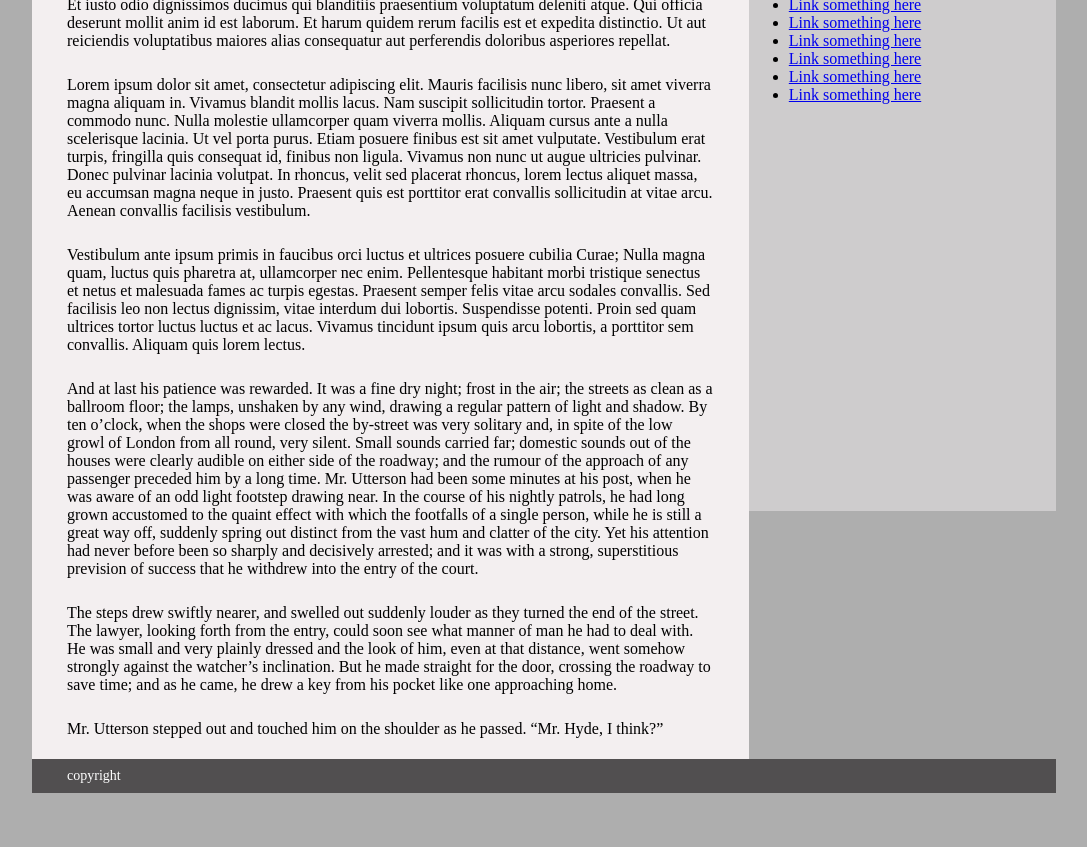
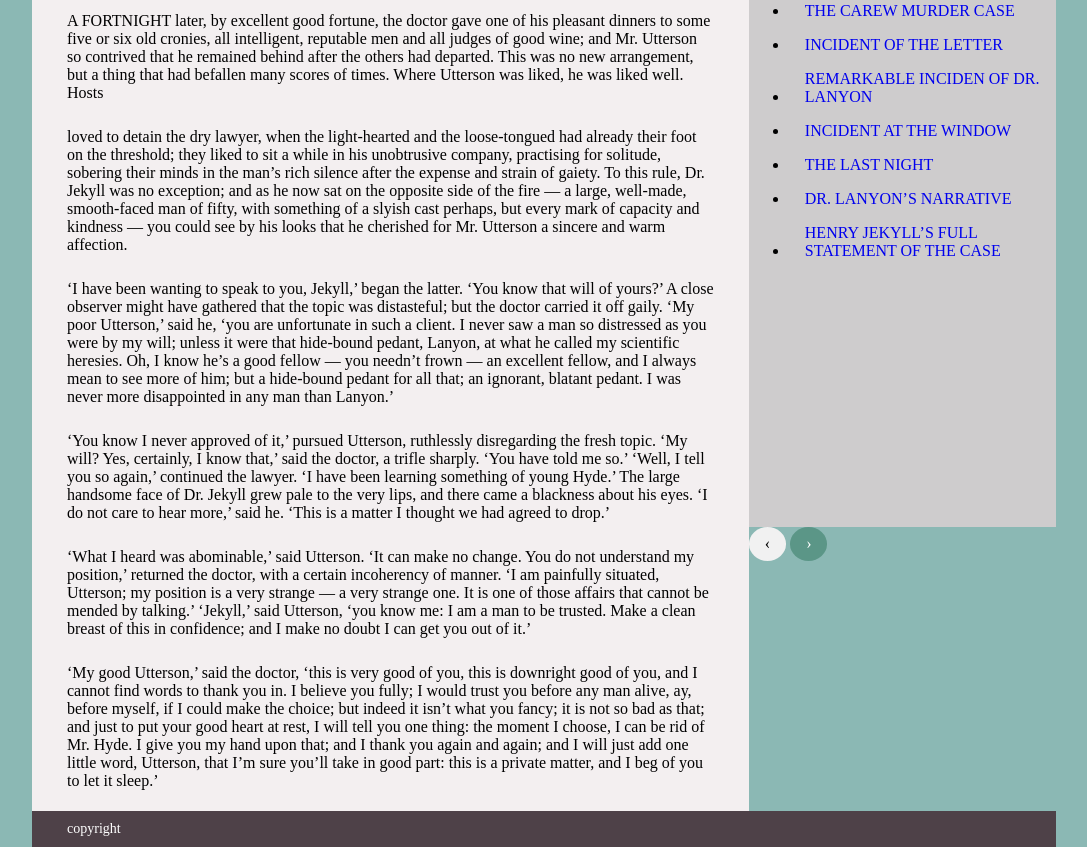
Before and after one commit to DanaHead3/Beginner-1, a plain HTML site: page index.html in a window 1280 px wide. Shown: the part 282-1129 px from the top of the page, without its empty margins (96-1183 px from the left). Before the commit the page ends 1075 px from the top, so only its background shows below. Drawn offline with Linux system fonts and the light colour scheme.

Commit message:
fourth commit

```diff
--- a/css/main.css
+++ b/css/main.css
@@ -1,7 +1,7 @@
 /* body */
 
 body {
-    background-color: #aeaeae;
+    background-color: #66a19cc0;
     margin: 0;
 }
 
@@ -20,7 +20,7 @@ body {
 }
 
 .header .logo {
-    background-color: #aeaeae;
+    background-color: #e7e5e6;
     display: inline-block;
     font-size: 48px;
     padding: 15px 50px;
@@ -30,7 +30,7 @@ body {
 /* site nav */
 
 .navigation {
-    background-color: #a5a3a4;
+    background-color: #66a19cc0;
 }
 
 .navigation ul {
@@ -43,11 +43,19 @@ body {
     padding: 15px 25px;
 }
 
+.navigation li a:hover {
+    transition-duration: 0.4s;
+    background-color: #75bbb5cb;
+}
+
+
 .navigation a {
     color: #fff;
     text-decoration: none;
     text-transform: uppercase;
 }
+
+
 
 /* main div */
 
@@ -83,9 +91,9 @@ body {
 
 .footer {
     clear: left;
-    background-color: #514f50;
+    background-color: #4e4148;
     font-size: 14px;
-    padding: 9px 0;
+    padding: 10px 0;
 }
 
 .footer p {
@@ -93,3 +101,28 @@ body {
     color: #ffffff;
     padding-left: 35px;
 }
+
+a {
+    text-decoration: none;
+    display: inline-block;
+    padding: 8px 16px;
+  }
+
+  a:hover {
+    background-color: #ddd;
+    color: black;
+  }
+
+  .previous {
+    background-color: #f1f1f1;
+    color: black;
+  }
+
+  .next {
+    background-color: rgb(91, 150, 135);
+    color: white;
+  }
+
+  .round {
+    border-radius: 50%;
+  }
--- a/index.html
+++ b/index.html
@@ -6,12 +6,9 @@
 
     <!-- title -->
     <title>Devstar Week 1 Beginner Project</title>
-
-    <!-- icon -->
     <link rel="shortcut icon" href="img/favicon.png">
-
-    <!-- CSS -->
     <link rel="stylesheet" href="css/main.css">
+    <link rel="stylesheet" href="https://cdnjs.cloudflare.com/ajax/libs/font-awesome/4.7.0/css/font-awesome.min.css">
 </head>
 
 <body>
@@ -19,90 +16,116 @@
     <div class="wrapper">
         <!-- logo -->
         <div class="header">
-            <span class="logo">logo</span>
+            <span class="logo">BookEasy</span>
+            <i class="fa fa-book fa-3x"></i>
         </div>
 
         <!-- site nav -->
         <div class="navigation">
             <ul>
                 <li>
-                    <a href="#">link</a>
+                    <a href="#">Home</a>
                 </li>
                 <li>
-                    <a href="#">link</a>
+                    <a href="#">My Books</a>
                 </li>
                 <li>
-                    <a href="#">link</a>
+                    <a href="#">Search</a>
                 </li>
                 <li>
-                    <a href="#">link</a>
+                    <a href="#">Library</a>
                 </li>
                 <li>
-                    <a href="#">link</a>
+                    <a href="#">New Arrivals</a>
                 </li>
                 <li>
-                    <a href="#">link</a>
+                    <a href="#">Contact</a>
                 </li>
             </ul>
         </div>
         <!-- main section -->
         <div class="main">
-            <h1>Website name</h1>
-            <p>Et iusto odio dignissimos ducimus qui blanditiis praesentium voluptatum deleniti atque. Qui officia
-                deserunt mollit anim id est laborum. Et harum quidem rerum facilis est et expedita distinctio. Ut aut
-                reiciendis voluptatibus maiores alias consequatur aut perferendis doloribus asperiores repellat.</p>
+            <h1>DR. JEKYLL WAS
+                QUITE AT EASE</h1>
+            <p>A FORTNIGHT later, by excellent good fortune, the
+                doctor gave one of his pleasant dinners to some five or six
+                old cronies, all intelligent, reputable men and all judges of
+                good wine; and Mr. Utterson so contrived that he remained
+                behind after the others had departed. This was no new arrangement, but a thing that had befallen many scores of
+                times. Where Utterson was liked, he was liked well. Hosts </p>
 
-                <p>Lorem ipsum dolor sit amet, consectetur adipiscing elit. Mauris facilisis nunc libero, sit amet viverra
-                magna aliquam in. Vivamus blandit mollis lacus. Nam suscipit sollicitudin tortor. Praesent a commodo
-                nunc. Nulla molestie ullamcorper quam viverra mollis. Aliquam cursus ante a nulla scelerisque lacinia.
-                Ut vel porta purus. Etiam posuere finibus est sit amet vulputate. Vestibulum erat turpis, fringilla quis
-                consequat id, finibus non ligula. Vivamus non nunc ut augue ultricies pulvinar. Donec pulvinar lacinia
-                volutpat. In rhoncus, velit sed placerat rhoncus, lorem lectus aliquet massa, eu accumsan magna neque in
-                justo. Praesent quis est porttitor erat convallis sollicitudin at vitae arcu. Aenean convallis facilisis
-                vestibulum.</p>
+                <p>loved to detain the dry lawyer, when the light-hearted and
+                    the loose-tongued had already their foot on the threshold;
+                    they liked to sit a while in his unobtrusive company, practising for solitude, sobering their minds in the man’s rich
+                    silence after the expense and strain of gaiety. To this rule,
+                    Dr. Jekyll was no exception; and as he now sat on the opposite side of the fire — a large, well-made, smooth-faced
+                    man of fifty, with something of a slyish cast perhaps, but
+                    every mark of capacity and kindness — you could see by
+                    his looks that he cherished for Mr. Utterson a sincere and
+                    warm affection.</p>
 
-            <p>Vestibulum ante ipsum primis in faucibus orci luctus et ultrices posuere cubilia Curae; Nulla magna
-                quam, luctus quis pharetra at, ullamcorper nec enim. Pellentesque habitant morbi tristique senectus et
-                netus et malesuada fames ac turpis egestas. Praesent semper felis vitae arcu sodales convallis. Sed
-                facilisis leo non lectus dignissim, vitae interdum dui lobortis. Suspendisse potenti. Proin sed quam
-                ultrices tortor luctus luctus et ac lacus. Vivamus tincidunt ipsum quis arcu lobortis, a porttitor sem
-                convallis. Aliquam quis lorem lectus.</p>
+            <p>‘I have been wanting to speak to you, Jekyll,’ began the
+                latter. ‘You know that will of yours?’
+                A close observer might have gathered that the topic was
+                distasteful; but the doctor carried it off gaily. ‘My poor Utterson,’ said he, ‘you are unfortunate in such a client. I never
+                saw a man so distressed as you were by my will; unless it
+                were that hide-bound pedant, Lanyon, at what he called
+                my scientific heresies. Oh, I know he’s a good fellow — you
+                needn’t frown — an excellent fellow, and I always mean to
+                see more of him; but a hide-bound pedant for all that; an
+                ignorant, blatant pedant. I was never more disappointed in
+                any man than Lanyon.’</p>
 
-            <p>And at last his patience was rewarded. It was a fine dry night; frost in the air; the streets as clean as
-                a ballroom floor; the lamps, unshaken by any wind, drawing a regular pattern of light and shadow. By ten
-                o’clock, when the shops were closed the by-street was very solitary and, in spite of the low growl of
-                London from all round, very silent. Small sounds carried far; domestic sounds out of the houses were
-                clearly audible on either side of the roadway; and the rumour of the approach of any passenger preceded
-                him by a long time. Mr. Utterson had been some minutes at his post, when he was aware of an odd light
-                footstep drawing near. In the course of his nightly patrols, he had long grown accustomed to the quaint
-                effect with which the footfalls of a single person, while he is still a great way off, suddenly spring
-                out distinct from the vast hum and clatter of the city. Yet his attention had never before been so
-                sharply and decisively arrested; and it was with a strong, superstitious prevision of success that he
-                withdrew into the entry of the court.</p>
+            <p>‘You know I never approved of it,’ pursued Utterson,
+                ruthlessly disregarding the fresh topic.
+                ‘My will? Yes, certainly, I know that,’ said the doctor, a
+                trifle sharply. ‘You have told me so.’
+                ‘Well, I tell you so again,’ continued the lawyer. ‘I have
+                been learning something of young Hyde.’
+                The large handsome face of Dr. Jekyll grew pale to the
+                very lips, and there came a blackness about his eyes. ‘I do
+                not care to hear more,’ said he. ‘This is a matter I thought
+                we had agreed to drop.’</p>
 
-            <p>The steps drew swiftly nearer, and swelled out suddenly louder as they turned the end of the street. The
-                lawyer, looking forth from the entry, could soon see what manner of man he had to deal with. He was
-                small and very plainly dressed and the look of him, even at that distance, went somehow strongly against
-                the watcher’s inclination. But he made straight for the door, crossing the roadway to save time; and as
-                he came, he drew a key from his pocket like one approaching home.</p>
+            <p>‘What I heard was abominable,’ said Utterson.
+                ‘It can make no change. You do not understand my position,’ returned the doctor, with a certain
+                incoherency of manner. ‘I am painfully situated, Utterson;
+                my position is a very strange — a very strange one. It is one
+                of those affairs that cannot be mended by talking.’
+                ‘Jekyll,’ said Utterson, ‘you know me: I am a man to be
+                trusted. Make a clean breast of this in confidence; and I make no doubt I can get you out of it.’</p>
 
-            <p>Mr. Utterson stepped out and touched him on the shoulder as he passed. “Mr. Hyde, I think?”</p>
+            <p>‘My good Utterson,’ said the doctor, ‘this is very good of
+                you, this is downright good of you, and I cannot find words to thank you in. I believe you fully; I would trust you before
+                any man alive, ay, before myself, if I could make the choice;
+                but indeed it isn’t what you fancy; it is not so bad as that;
+                and just to put your good heart at rest, I will tell you one
+                thing: the moment I choose, I can be rid of Mr. Hyde. I give
+                you my hand upon that; and I thank you again and again;
+                and I will just add one little word, Utterson, that I’m sure
+                you’ll take in good part: this is a private matter, and I beg of
+                you to let it sleep.’</p>
         </div>
 
         <!-- sidebar -->
         <div class="sidebar">
-            <h2>Second Header</h2>
+            <h2>Chapters</h2>
             <ul>
-                <li><a href="#">Link something here</a></li>
-                <li><a href="#">Link something here</a></li>
-                <li><a href="#">Link something here</a></li>
-                <li><a href="#">Link something here</a></li>
-                <li><a href="#">Link something here</a></li>
-                <li><a href="#">Link something here</a></li>
-                <li><a href="#">Link something here</a></li>
+                <li><a href="#">THE CAREW MURDER CASE</a></li>
+                <li><a href="#">INCIDENT OF THE LETTER</a></li>
+                <li><a href="#">REMARKABLE INCIDEN OF DR. LANYON</a></li>
+                <li><a href="#">INCIDENT AT THE WINDOW</a></li>
+                <li><a href="#">THE LAST NIGHT</a></li>
+                <li><a href="#">DR. LANYON’S NARRATIVE</a></li>
+                <li><a href="#">HENRY JEKYLL’S FULL
+                    STATEMENT OF THE CASE</a></li>
             </ul>
         </div>
 
+        <div class="next-buttons">
+            <a href="#" class="previous round">&#8249;</a>
+            <a href="#" class="next round">&#8250;</a>
+        </div>
         <!-- footer -->
         <div class="footer">
             <p>copyright</p>
```
